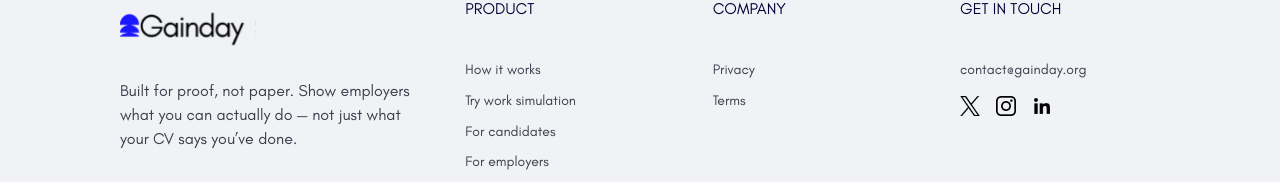
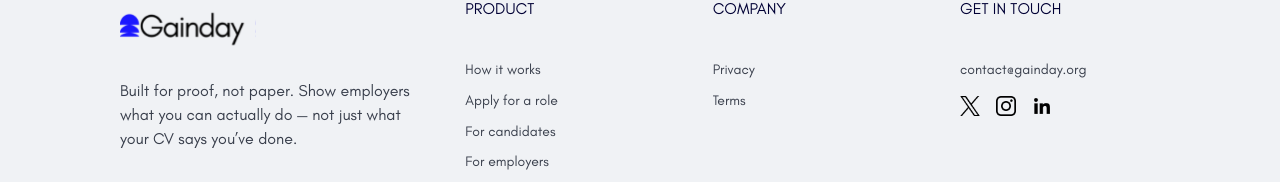
Before and after one commit to Jobstacktalentsolutions/gainday-frontend, a React (Vite) app: page /landing in a window 1280 px wide. Shown: the part 5338-5520 px from the top of the page. Built offline with nearby package versions, Linux system fonts and the light colour scheme; no server answers.

Commit message:
fix : footer wording

```diff
--- a/src/features/landing/components/footer/Footer.tsx
+++ b/src/features/landing/components/footer/Footer.tsx
@@ -25,7 +25,7 @@ export function Footer() {
 
     const productLinks: FooterLinkItem[] = [
         { label: "How it works", to: landingSectionPath("assessment-process") },
-        { label: "Try work simulation", to: tryChallengePath },
+        { label: "Apply for a role", to: tryChallengePath },
         { label: "For candidates", to: landingSectionPath("for-candidates") },
         { label: "For employers", to: landingSectionPath("for-employers") },
     ]
```
